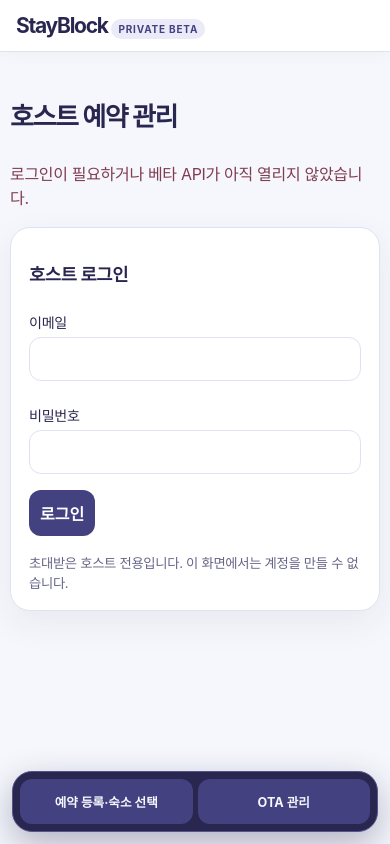
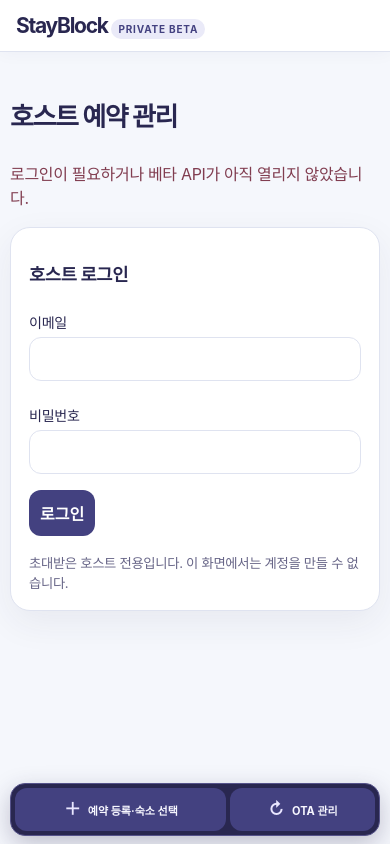
Before and after one commit to theyfeelbetter/stayblock, a website: page beta.html in a window 390 px wide. Drawn offline with Linux system fonts and the light colour scheme; no server answers.

Commit message:
Compact mobile bottom dock with leading icons and tighter horizontal spacing

```diff
--- a/beta.html
+++ b/beta.html
@@ -54,11 +54,11 @@ main{max-width:1600px;margin:24px auto;padding:0 24px}
  .workspace-sidebar.mobile-editing .sidebar-fold.mobile-target{display:block}
  .mobile-edit-close{position:fixed;z-index:111;top:calc(14px + env(safe-area-inset-top,0px));right:16px;background:#434180;color:white;min-height:44px}
  body.mobile-editor-active{overflow:hidden}body.mobile-editor-active .mobile-dock{display:none}
- .mobile-dock{display:grid;grid-template-columns:repeat(2,minmax(0,1fr));position:fixed;z-index:70;bottom:calc(12px + env(safe-area-inset-bottom,0px));left:12px;right:12px;gap:5px;background:#292750;border:1px solid #56538b;border-radius:20px;padding:7px;box-shadow:0 12px 35px #29275055}
- .mobile-dock button{background:transparent;color:#f7f7ff;min-height:48px;padding:13px 3px;border-radius:13px;font-size:.79rem;font-weight:650}
+ .mobile-dock{display:grid;grid-template-columns:minmax(0,1.45fr) minmax(0,1fr);position:fixed;z-index:70;bottom:calc(8px + env(safe-area-inset-bottom,0px));left:10px;right:10px;gap:4px;background:#292750;border:1px solid #56538b;border-radius:15px;padding:4px;box-shadow:0 8px 24px #29275044}
+ .mobile-dock button{display:flex;align-items:center;justify-content:center;gap:6px;white-space:nowrap;background:transparent;color:#f7f7ff;min-height:44px;padding:8px 5px;border-radius:10px;font-size:clamp(.69rem,2.8vw,.8rem);font-weight:650}.mobile-dock button .dock-icon{display:inline-flex;align-items:center;justify-content:center;flex:none;width:19px;height:19px;font-size:1.05rem;line-height:1;color:#e9e6ff}
  .mobile-dock button:focus-visible{outline:2px solid #fff}
  .mobile-shade:not([hidden]){display:block;position:fixed;inset:0;z-index:79;background:#29275088}
- .mobile-quick:not([hidden]){display:block;position:fixed;z-index:80;left:12px;right:12px;bottom:calc(84px + env(safe-area-inset-bottom,0px));background:#292750;color:#fff;border:1px solid #676398;border-radius:21px;padding:16px 18px 18px;box-shadow:0 14px 44px #29275055}
+ .mobile-quick:not([hidden]){display:block;position:fixed;z-index:80;left:12px;right:12px;bottom:calc(68px + env(safe-area-inset-bottom,0px));background:#292750;color:#fff;border:1px solid #676398;border-radius:21px;padding:16px 18px 18px;box-shadow:0 14px 44px #29275055}
  .quick-grip{height:4px;width:38px;background:#b6b2d7;border-radius:6px;margin:0 auto 12px}
  .quick-heading{display:flex;justify-content:space-between;align-items:center}
  .quick-heading strong{font-size:1rem}.quick-heading button{background:#55518b;color:white;font-size:1.2rem;line-height:1;min-width:44px;min-height:44px;padding:7px 11px}
@@ -88,7 +88,7 @@ main{max-width:1600px;margin:24px auto;padding:0 24px}
 <details class="sidebar-fold" id="foldOta"><summary><span class="sidebar-index">02</span><span>OTA iCal 관리</span><span class="fold-chevron">⌄</span></summary><div class="sidebar-fold-body"><h2>OTA iCal 주소 검사 <small>링크 입력 · 미리보기</small></h2><p><small>Airbnb·Booking.com에서 복사한 캘린더 내보내기 URL을 붙여넣으세요. StayBlock 서버가 일정을 읽고 충돌만 확인합니다. URL 비공개 저장과 수동 동기화를 지원합니다. 정기 자동 동기화는 아직 제공하지 않습니다.</small></p><div class="grid"><div><label for="icsSource">OTA 플랫폼</label><select id="icsSource"><option value="airbnb">Airbnb</option><option value="booking">Booking.com</option></select></div><div><label for="icsUrl">OTA iCal URL</label><input id="icsUrl" type="password" autocomplete="off" spellcheck="false" placeholder="https://…"></div><div><label for="icsRoom">대상 객실</label><select id="icsRoom"></select></div></div><p class="actions"><button id="icsSave" type="button" class="secondary">비공개 URL 저장</button><button id="icsList" type="button" class="secondary">저장 목록 새로고침</button></p><div id="savedFeeds"></div><p id="icsSummary" role="status"></p><div id="icsResults" style="overflow-x:auto"></div></div></details>
 </aside>
 </div>
-</div><nav class="mobile-dock" aria-label="빠른 관리"><button type="button" data-quick="foldBooking">예약 등록·숙소 선택</button><button type="button" data-quick="foldOta">OTA 관리</button></nav>
+</div><nav class="mobile-dock" aria-label="빠른 관리"><button type="button" data-quick="foldBooking"><span class="dock-icon" aria-hidden="true">＋</span><span>예약 등록·숙소 선택</span></button><button type="button" data-quick="foldOta"><span class="dock-icon" aria-hidden="true">↻</span><span>OTA 관리</span></button></nav>
 <div id="mobileShade" class="mobile-shade" hidden></div>
 <section id="mobileQuick" class="mobile-quick" role="dialog" aria-modal="true" aria-labelledby="quickTitle" hidden><div class="quick-grip"></div><div class="quick-heading"><strong id="quickTitle">빠른 관리</strong><button id="quickClose" type="button" aria-label="닫기">×</button></div><p id="quickDescription"></p><button id="quickDetail" type="button">상세 관리 열기 →</button></section>
 </main><script type="module">
```
